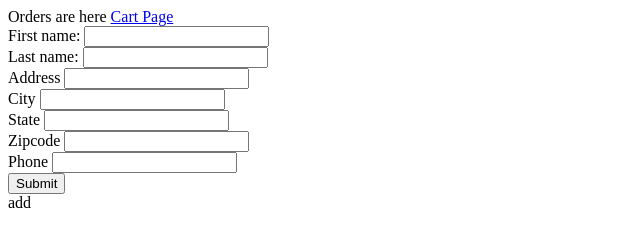
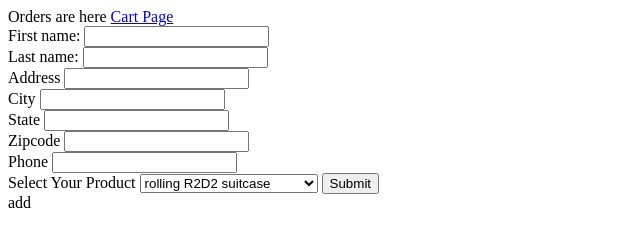
Before and after one commit to Playingtygre/order-form, a plain HTML site: page index.html in a window 1280 px wide. Shown: the whole page, without its empty margins (0-640 px from the left). Drawn offline with Linux system fonts and the light colour scheme.

Commit message:
pulling data from new form values

```diff
--- a/app.js
+++ b/app.js
@@ -32,15 +32,27 @@ var usb = new TestItem ('tentacle usb drive', 'img/usb.gif', 'usb');
 var waterCan = new TestItem ('self-watering can', 'img/water-can.jpg', 'waterCan');
 var wineGlass = new TestItem ('wine glass', 'img/wine-glass.jpg', 'wineGlass');
 
+function createDropdown(){
+  var dropdown = document.getElementById('stuff');
+  for (var i = 0; i < itemArray.length; i++) {
+    var newOption = document.createElement('option');
+    newOption.innerText = itemArray[i].name;
+    newOption.value = itemArray[i].filePath;
+    dropdown.appendChild(newOption);
+  }
+};
+createDropdown();
+
 var orderArray = [];
 
 var form = document.getElementById('form');
 form.addEventListener('submit', sendToCart);
 
-function Order(name, addy, phone) {
+function Order(name, addy, phone, imgPath) {
   this.name = name;
   this.addy = addy;
   this.phone = phone;
+  this.imgPath = imgPath;
 };
 
 function sendToCart(event){
@@ -49,6 +61,7 @@ function sendToCart(event){
   newOrder.name = this.elements['firstname'].value + ' ' + this.elements['lastname'].value;
   newOrder.addy = this.elements['street'].value + ' ' + this.elements['city'].value + ', ' + this.elements['state'].value + ' ' + this.elements['zip'].value;
   newOrder.phone = this.elements['phone'].value;
+  newOrder.imgPath = this.elements.dropdown.value;
   form.reset();
   orderArray.push(newOrder);
   localStorage.setItem('orders', JSON.stringify(orderArray));
--- a/index.html
+++ b/index.html
@@ -31,6 +31,10 @@ Orders are here
   <label for = "phone">Phone</label>
   <input type="tel" name="phone" step = "1" >
   <br>
+  <label for="dropdown">Select Your Product</label>
+  <select id="stuff" name="dropdown">
+
+  </select>
   <input type="submit" value="Submit">
   </form>
 
```
